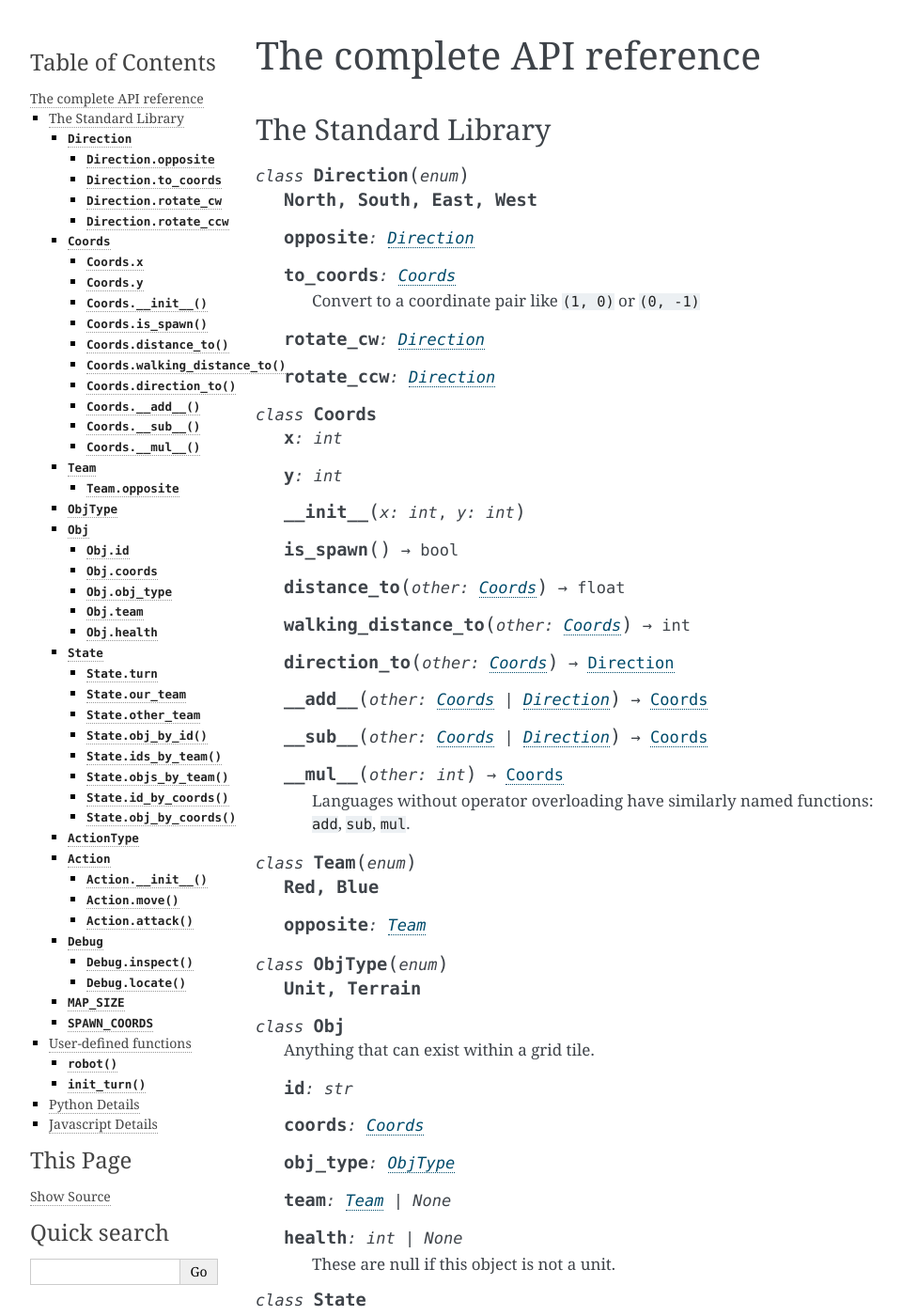
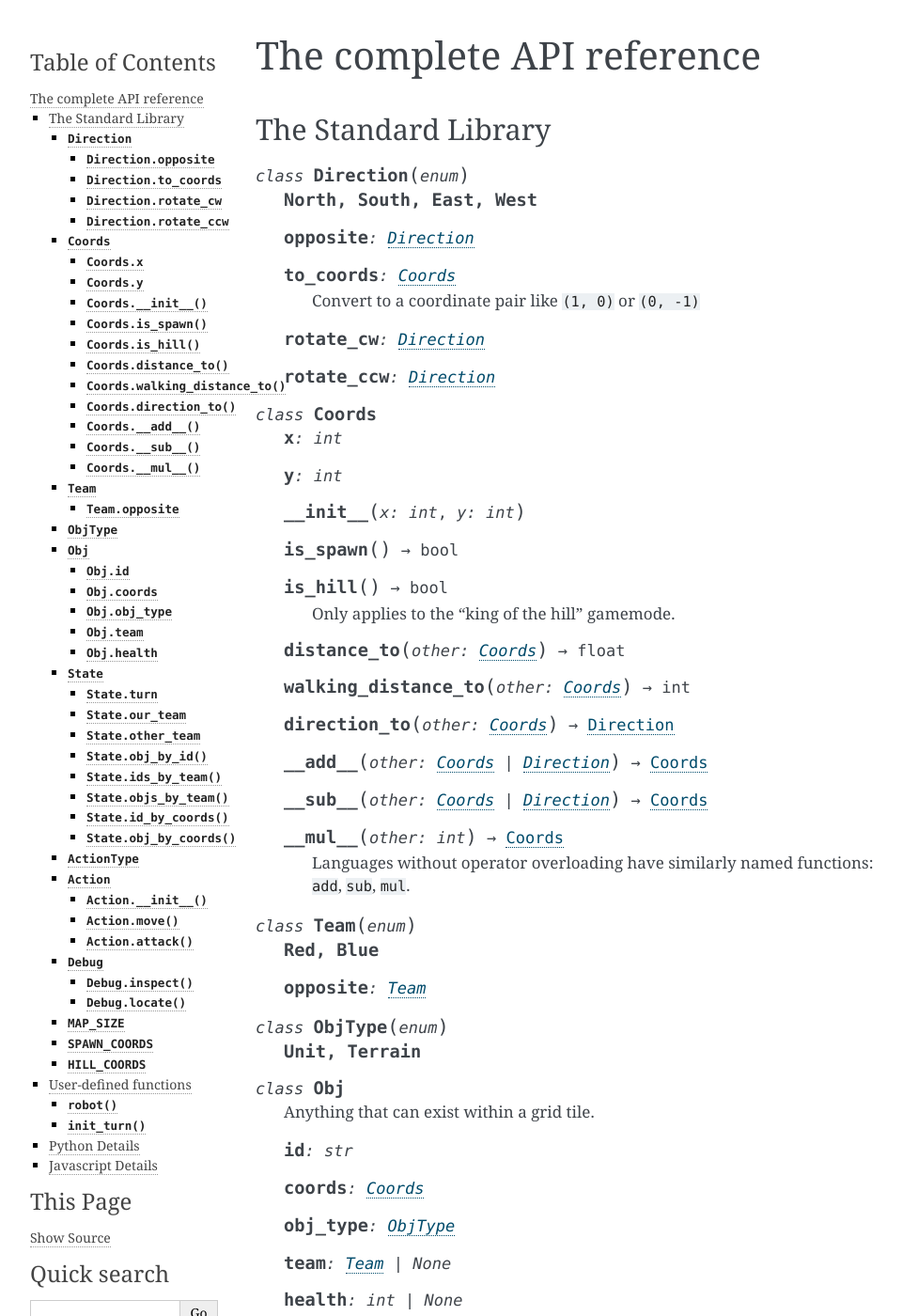
Before and after one commit to robot-rumble/docs, a Sphinx documentation site: the page built from source/api.rst, in a window 1280 px wide and 1400 px high. Shown: the whole window at 94% size, without its empty margins (148-1108 px from the left). Built offline with Sphinx 7.4.7, drawn with Linux system fonts in a browser that asks for light colours; some of the changed text lies outside the part shown.

Commit message:
Add documentation for is_hill

```diff
--- a/source/api.rst
+++ b/source/api.rst
@@ -29,6 +29,10 @@ The Standard Library
     .. method:: __init__(x: int, y: int)
 
     .. method:: is_spawn() -> bool
+    .. method:: is_hill() -> bool
+
+        Only applies to the "king of the hill" gamemode.
+
     .. method:: distance_to(other: Coords) -> float
     .. method:: walking_distance_to(other: Coords) -> int
     .. method:: direction_to(other: Coords) -> Direction
@@ -116,6 +120,11 @@ The Standard Library
 .. data:: SPAWN_COORDS
     :type: Set[Coords]
 
+.. data:: HILL_COORDS
+    :type: Set[Coords]
+
+        Only applies to the "king of the hill" gamemode.
+
 User-defined functions
 ----------------------
 
```
